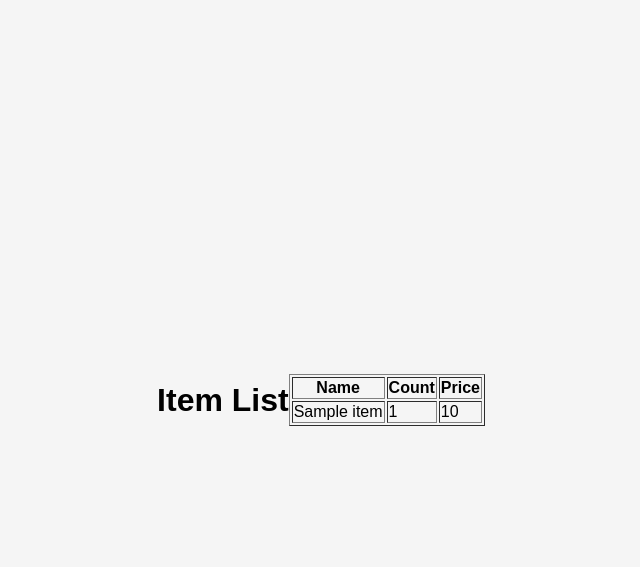
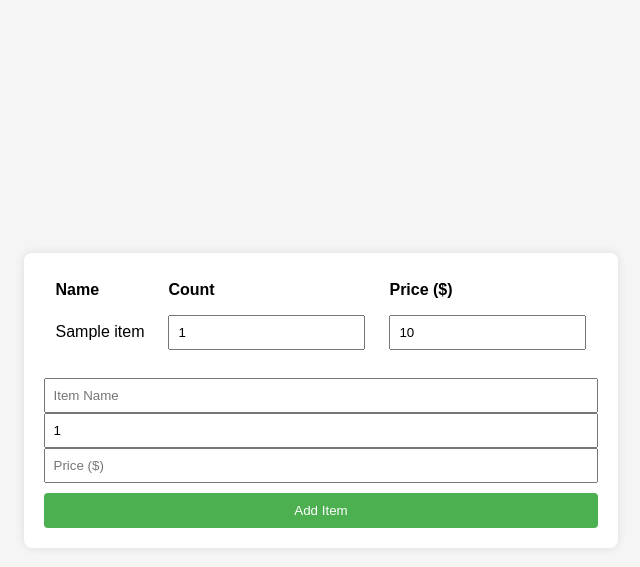
Before and after one commit to dphoria/bill, a Flask app: template src/ui/templates/items.html in a window 1280 px wide. Shown: the top 567 px of the page, without its empty margins (319-959 px from the left). Run offline with Flask 3, Linux system fonts and the light colour scheme; the template is opened without the code that fills it: most values are stand-ins (such as "Sample title", 1, 10 or a date in 2020).

Commit message:
can add item

```diff
--- a/src/ui/constants.py
+++ b/src/ui/constants.py
@@ -1,2 +1,10 @@
-class Session:
-    image_file_path = "image_file_path"
+from pathlib import Path
+
+
+DATA_DIRECTORY = "data_directory"
+IMAGE_FILE = "image_file"
+ITEMS_FILE = "items_file"
+
+
+def session_item_path(session: dict, session_item_name: str) -> Path:
+    return Path(session[DATA_DIRECTORY]) / session_item_name
--- a/src/ui/main.py
+++ b/src/ui/main.py
@@ -1,40 +1,39 @@
 from flask import render_template, request, flash, url_for, redirect, session
 from app import app
 from bill.images import load_image
-from constants import Session
-from pathlib import Path
+import constants
 from tempfile import TemporaryDirectory
 
-data_directory = None
-IMAGE_FILE_NAME = "RECEIPT_IMAGE"
+
+_data_directory = None
 
 
 @app.route("/", methods=["GET"])
 def home():
+    session[constants.DATA_DIRECTORY] = _data_directory
     return render_template("index.html")
 
 
-def save_image(image_file) -> str:
-    image_file_path = Path(data_directory) / IMAGE_FILE_NAME
+def save_image(image_file, session):
+    image_file_path = constants.session_item_path(session, constants.IMAGE_FILE)
     image_file_path.write_bytes(load_image(image_file))
-    return str(image_file_path)
 
 
 @app.route("/", methods=["POST"])
 def read_receipt_image():
     try:
         image_file = request.files["file"]
-        image_file_path = save_image(image_file)
-        session[Session.image_file_path] = image_file_path
+        save_image(image_file, session)
         return redirect(url_for("items.list_items"))
     except KeyError:
         flash("No file uploaded")
     except Exception as e:
         flash(str(e))
+
     return redirect(url_for("home"))
 
 
 if __name__ == "__main__":
     with TemporaryDirectory() as dir:
-        data_directory = dir
+        _data_directory = str(dir)
         app.run(host="0.0.0.0", port=8000)
--- a/src/ui/static/styles.css
+++ b/src/ui/static/styles.css
@@ -8,16 +8,19 @@ body {
   height: 100vh;
   background-color: #f5f5f5;
 }
+
 .container {
   background: white;
   padding: 20px;
   border-radius: 8px;
   box-shadow: 0 0 10px rgba(0, 0, 0, 0.1);
 }
+
 form {
   display: flex;
   flex-direction: column;
 }
+
 input[type="file"],
 input[type="submit"] {
   margin-top: 10px;
@@ -25,12 +28,56 @@ input[type="submit"] {
   border-radius: 4px;
   border: 1px solid #ccc;
 }
+
 input[type="submit"] {
   background-color: #4CAF50;
   color: white;
   cursor: pointer;
   border: none;
 }
+
 input[type="submit"]:hover {
   background-color: #45a049;
 }
+
+table {
+  width: 100%;
+  border-collapse: collapse;
+  margin-bottom: 20px;
+}
+
+th, td {
+  padding: 8px 12px;
+  text-align: left;
+}
+
+input[type="number"],
+input[type="text"] {
+  width: 100%;
+  padding: 8px;
+  box-sizing: border-box;
+}
+
+@media (max-width: 600px) {
+  body {
+    padding: 10px;
+  }
+
+  table, th, td {
+    display: block;
+  }
+
+  th, td {
+    width: 100%;
+    box-sizing: border-box;
+  }
+
+  tr {
+    margin-bottom: 15px;
+  }
+
+  input[type="number"],
+  input[type="text"] {
+    width: calc(100% - 16px);
+  }
+}
--- a/src/ui/templates/items.html
+++ b/src/ui/templates/items.html
@@ -7,20 +7,28 @@
     <link rel="stylesheet" href="{{ url_for('static', filename='styles.css') }}">
   </head>
   <body>
-    <h1>Item List</h1>
-    <table border="1">
+    <div class="container">
+      <table>
           <tr>
               <th>Name</th>
               <th>Count</th>
-            <th>Price</th>
+              <th>Price ($)</th>
           </tr>
           {% for item in items %}
           <tr>
               <td>{{ item.name }}</td>
-            <td>{{ item.count }}</td>
-            <td>{{ item.price }}</td>
+              <td><input type="number" value="{{ item.count }}" min="0" step="1"></td>
+              <td><input type="text" value="{{ item.price }}" pattern="^\d+(\.\d{1,2})?$" title="Please enter a valid price (e.g., 9.99)"></td>
           </tr>
           {% endfor %}
       </table>
+
+      <form action="/items" method="post" style="margin-top: 20px;">
+          <input type="text" name="name" placeholder="Item Name" required>
+          <input type="number" name="count" value="1" min="1" step="1" placeholder="Count" required>
+          <input type="text" name="price" pattern="^\d+(\.\d{1,2})?$" title="Please enter a valid price (e.g., 9.99)" placeholder="Price ($)" required>
+          <input type="submit" value="Add Item">
+      </form>
+    </div>
   </body>
 </html>
```
Also changed, not shown: src/ui/items.py (+72 -6 lines), test_items.json (added, +1 -0 lines), 1 other file. Lines whose indentation alone changed are shown as unchanged.
